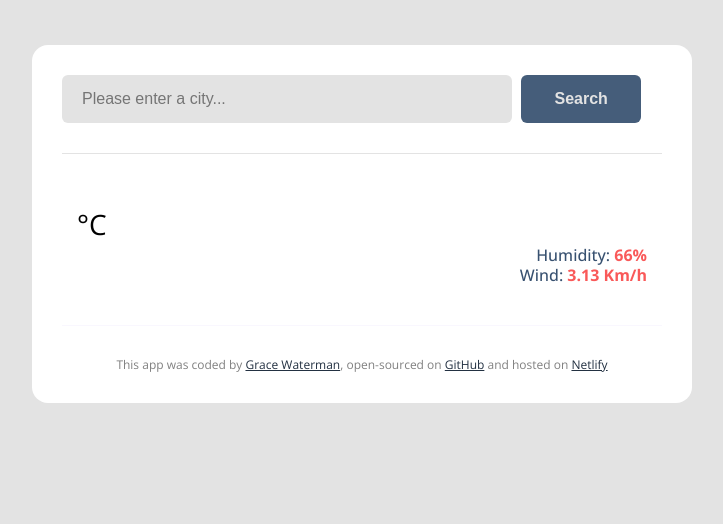
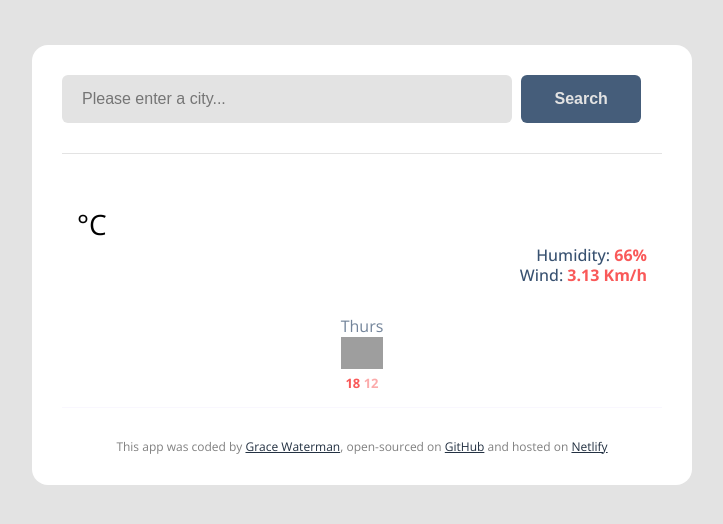
Before and after one commit to graceewat/week-8-weather-forecast-app, a plain HTML site: page index.html in a window 1280 px wide. Shown: the whole page, without its empty margins (278-1001 px from the left). Drawn offline with nearby package versions, Linux system fonts and the light colour scheme; no server answers; grey boxes are pictures that could not be loaded.

Commit message:
Added dummy content for one forecast day HTML/CSS

```diff
--- a/index.html
+++ b/index.html
@@ -47,6 +47,21 @@
           </div>
         </div>
         <h2 class="weather-app-clothing" id="weather-app-clothing"></h2>
+        <div class="weather-forecast">
+          <div class="row">
+            <div class="col-2">
+              <div class="weather-forecast-date">Thurs</div>
+              <img
+                src="https://shecodes-assets.s3.amazonaws.com/api/weather/icons/broken-clouds-night.png"
+                width="42px"
+              />
+              <div class="weather-forecast-temp">
+                <span class="weather-forecast-max">18</span
+                ><span class="weather-forecast-min"> 12</span>
+              </div>
+            </div>
+          </div>
+        </div>
       </main>
       <footer>
         This app was coded by
--- a/src/style.css
+++ b/src/style.css
@@ -93,6 +93,25 @@ main {
 #conditions:first-letter {
   text-transform: uppercase;
 }
+.weather-forecast {
+  margin-top: 25px;
+  text-align: center;
+}
+.weather-forecast-date {
+  font-size: 16px;
+  color: #385170;
+  opacity: 70%;
+}
+.weather-forecast-temp {
+  font-size: 13px;
+  color: #f95959;
+  font-weight: bold;
+}
+.weather-forecast-max {
+}
+.weather-forecast-min {
+  opacity: 50%;
+}
 footer {
   padding-top: 30px;
   border-top: 1px solid #f9f7fe;
```
